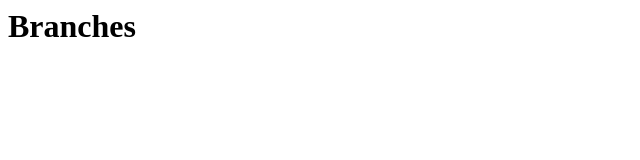
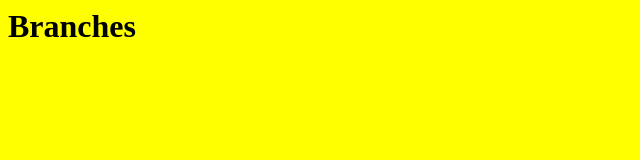
Before and after one commit to rakibahmedsaleh-seu/branches, a plain HTML site: page branches/index.html in a window 1280 px wide. Shown: the whole page, without its empty margins (0-640 px from the left). Drawn offline with Linux system fonts and the light colour scheme.

Commit message:
Yellow changed

```diff
--- a/branches/index.css
+++ b/branches/index.css
@@ -1 +1 @@
-body{background: white; color: black;}
+body{background: yellow; color: black;}
```
